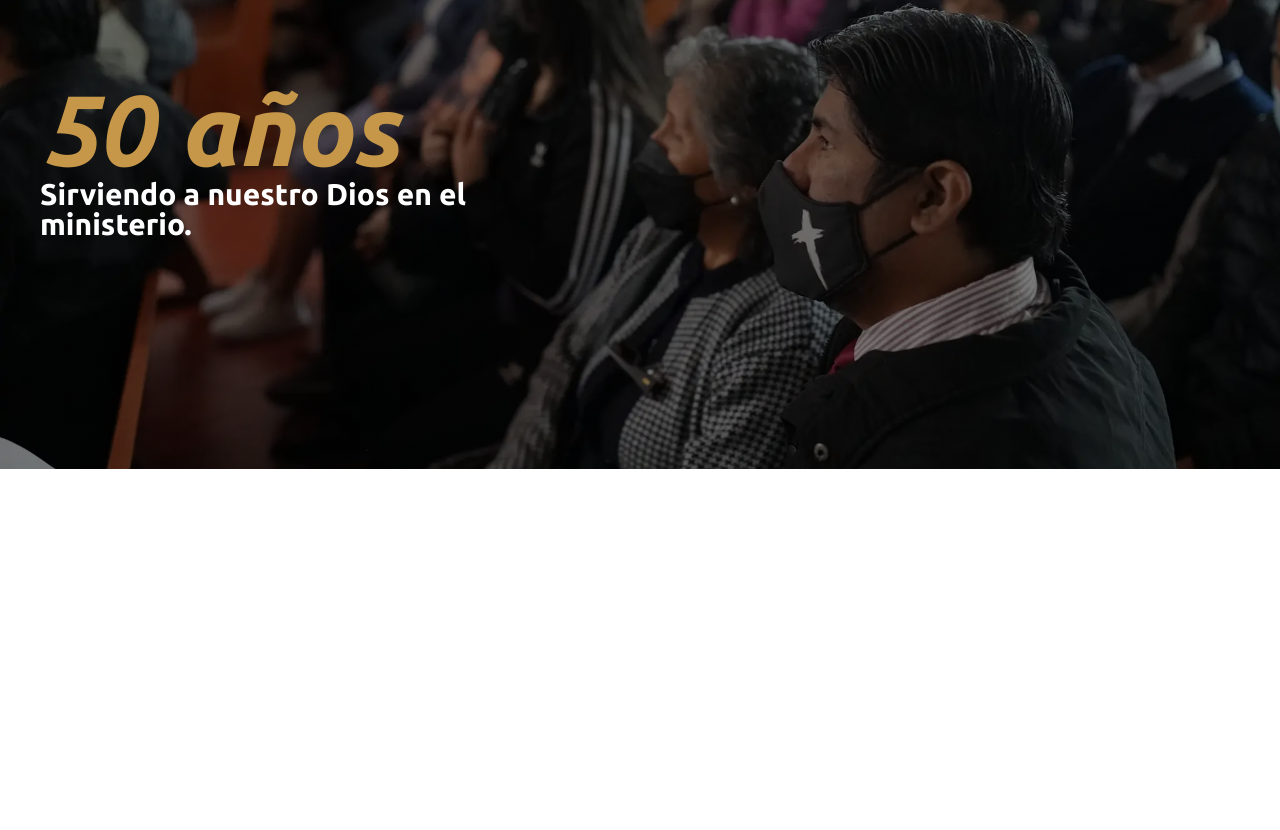
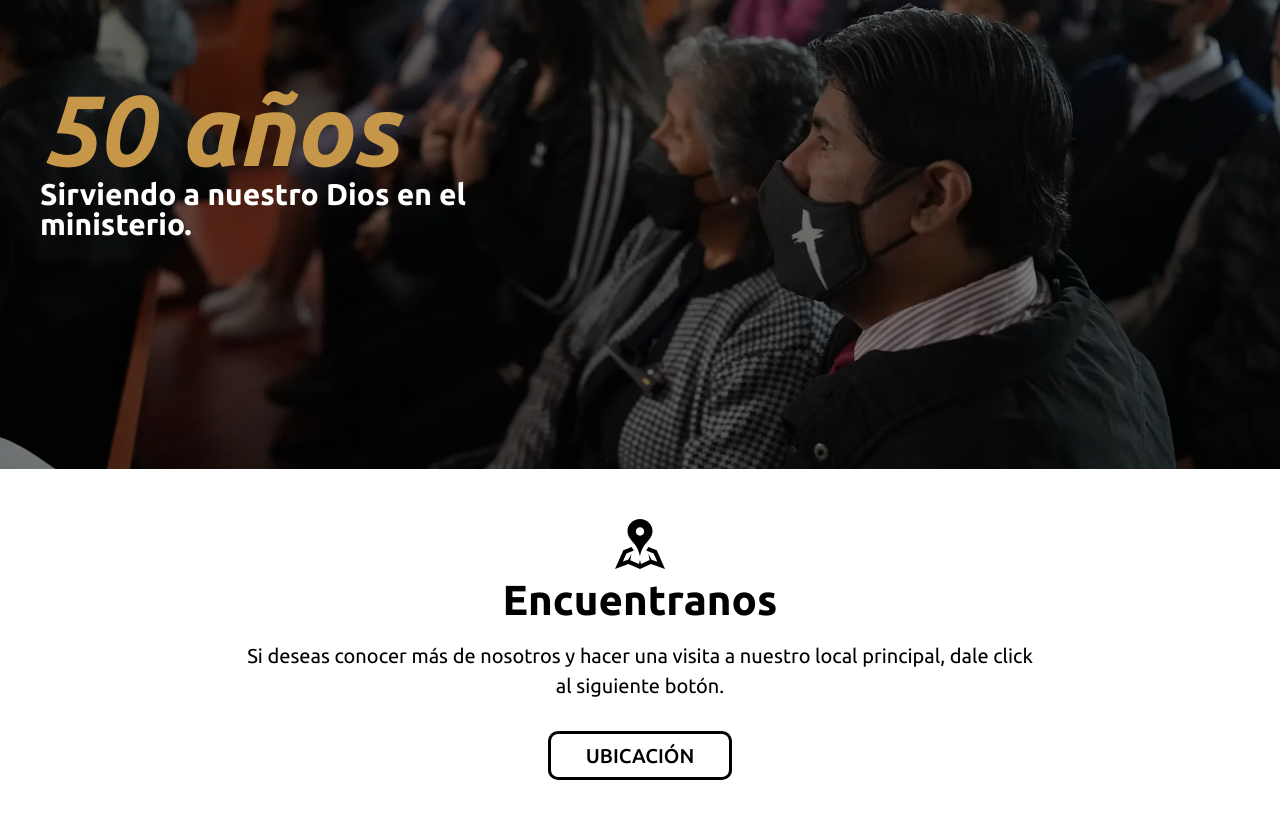
Before and after one commit to JosueP0721/Betel_Web, a website: page index.html in a window 1280 px wide. Shown: the part 1259-2089 px from the top of the page. Before the commit the page ends 1728 px from the top, so only its background shows below. Drawn offline with Linux system fonts and the light colour scheme.

Commit message:
Ubicacion

```diff
--- a/index.html
+++ b/index.html
@@ -115,6 +115,14 @@
             </div>
         </div>
     </div>
+    <div class="bloque__3">
+        <div class="container ubicacion">
+            <svg class="ubicacion__icono" xmlns="http://www.w3.org/2000/svg" width="50" height="50" viewBox="0 0 24 24"><path d="M12 0c-3.148 0-6 2.553-6 5.702 0 4.682 4.783 5.177 6 12.298 1.217-7.121 6-7.616 6-12.298 0-3.149-2.851-5.702-6-5.702zm0 8c-1.105 0-2-.895-2-2s.895-2 2-2 2 .895 2 2-.895 2-2 2zm12 16l-6.707-2.427-5.293 2.427-5.581-2.427-6.419 2.427 4-9 3.96-1.584c.38.516.741 1.08 1.061 1.729l-3.523 1.41-1.725 3.88 2.672-1.01 1.506-2.687-.635 3.044 4.189 1.789.495-2.021.465 2.024 4.15-1.89-.618-3.033 1.572 2.896 2.732.989-1.739-3.978-3.581-1.415c.319-.65.681-1.215 1.062-1.731l4.021 1.588 3.936 9z"/></svg>
+            <h3 class="ubicacion__titulo">Encuentranos</h3>
+            <p class="ubicacion__texto">Si deseas conocer más de nosotros y hacer una visita a nuestro local principal, dale click al siguiente botón.</p>
+            <button class="ubicacion__boton">Ubicación</button>
+        </div>
+    </div>
 
     <script src="build/js/header.js"></script>
 </body>
--- a/src/scss/layout/Principal/_index.scss
+++ b/src/scss/layout/Principal/_index.scss
@@ -1,3 +1,4 @@
 @forward 'video';
 @forward 'bienvenida';
 @forward '50anios';
+@forward 'ubicacion';
--- /dev/null
+++ b/src/scss/layout/Principal/_ubicacion.scss
@@ -0,0 +1,31 @@
+@use 'base/variables' as v;
+@use 'base/mixins' as m;
+
+.ubicacion {
+    display: flex;
+    flex-direction: column;
+    padding: 5rem 1rem;
+    align-items: center;
+
+    &__titulo {
+        margin: 1rem 0;
+    }
+
+    &__texto {
+        margin: 1rem 0;
+        text-align: center;
+        line-height: 1.5;
+
+        @include m.tablet {
+            font-size: 2rem;
+        }
+    }
+
+    @include m.tablet {
+        padding: 5rem 20rem;
+    }
+
+    &__boton {
+        @include m.boton(v.$blanco, v.$negro);
+    }
+}
```
Also changed, not shown: build/css/app.css, 1 other file.
